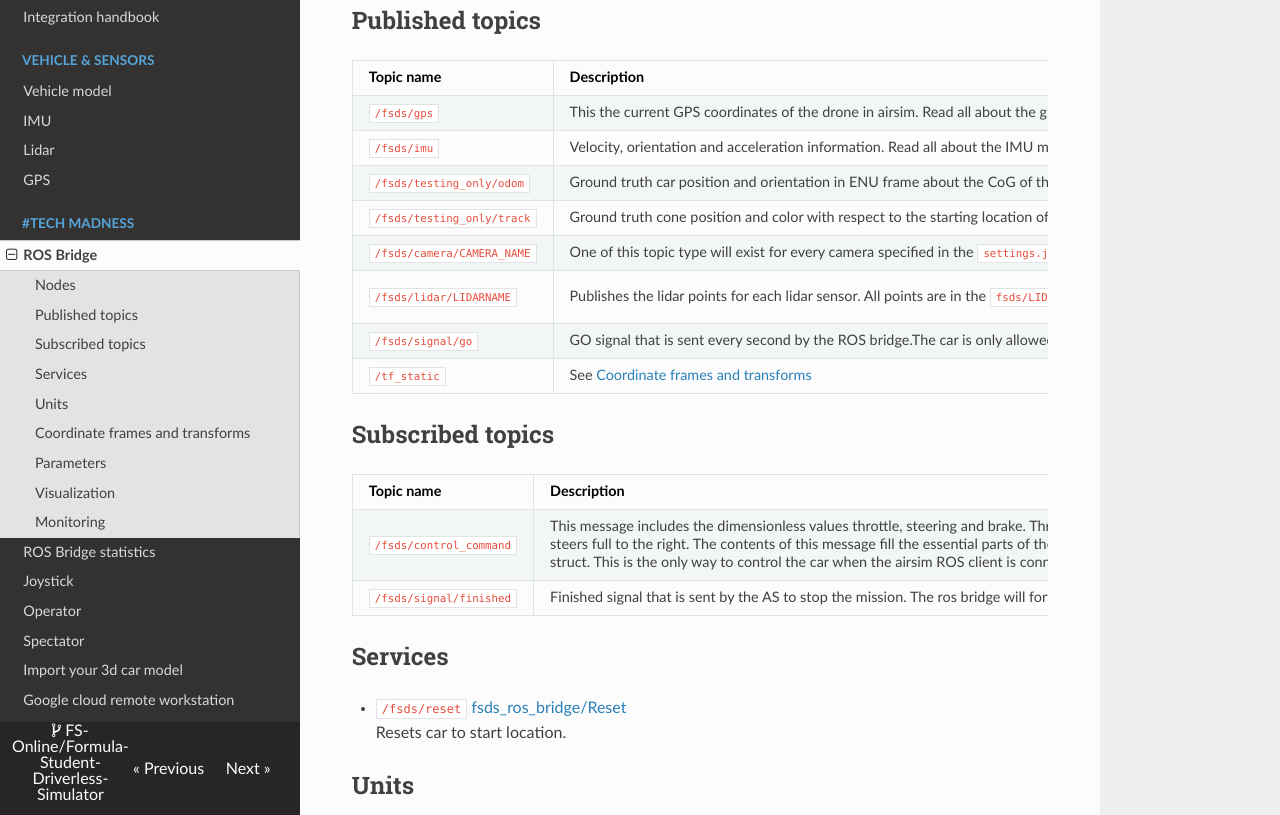
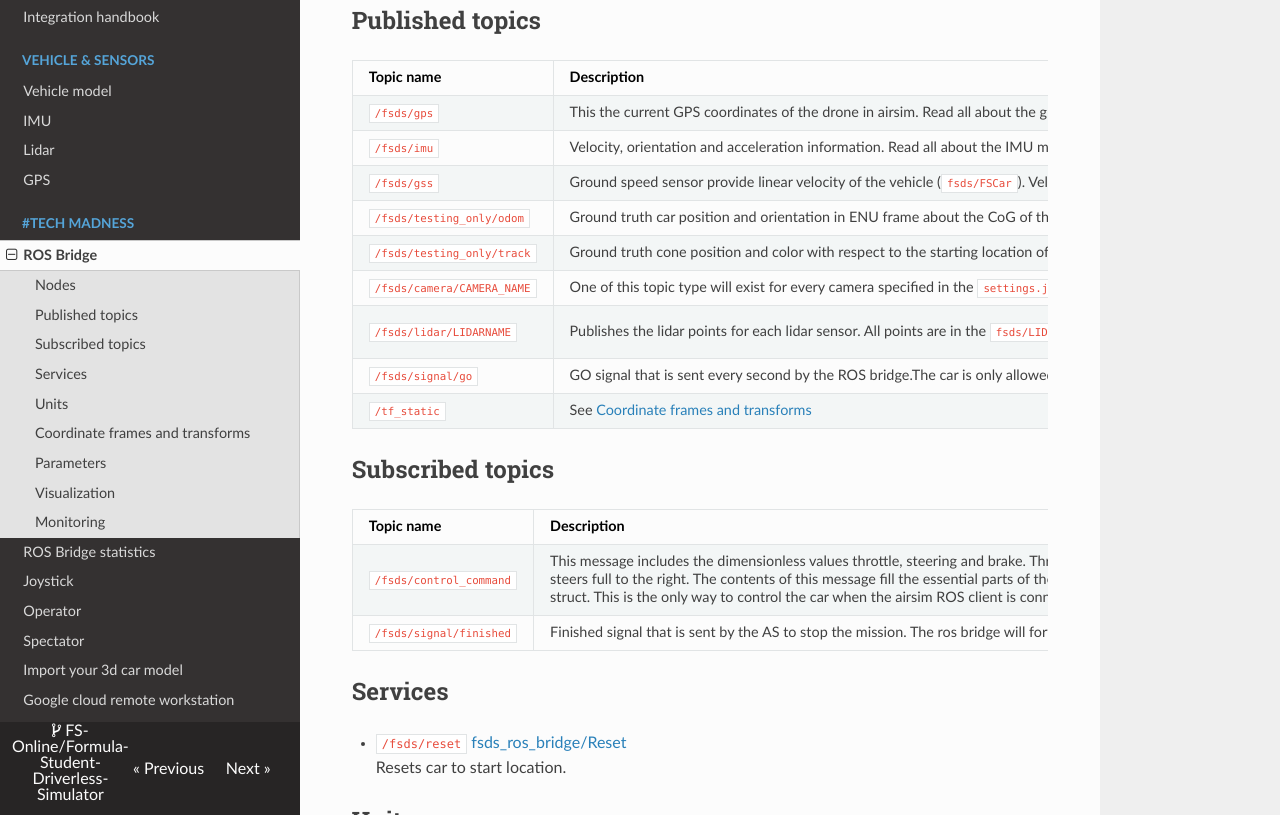
Before and after one commit to FS-Driverless/Formula-Student-Driverless-Simulator, an MkDocs documentation site: the page built from docs/ros-bridge.md, in a window 1280 px wide and 900 px high, scrolled down 839 px, cut to the strip 85-900 px from the top of the window. Built offline with MkDocs 1.6.1, drawn with Linux system fonts in a browser that asks for light colours; nearby versions of some CDN libraries; comment, search, counter and statistics services are not loaded.

Commit message:
Add gss docs

```diff
--- a/docs/ros-bridge.md
+++ b/docs/ros-bridge.md
@@ -22,6 +22,7 @@ The fsds_ros_bridge.launch launches the following nodes:
 |---|---|---|---|
 | `/fsds/gps` | This the current GPS coordinates of the drone in airsim. Read all about the gps simulation model [here](gps.md). Data is in the `fsds/FSCar` frame. | [sensor_msgs/NavSatFix](https://docs.ros.org/api/sensor_msgs/html/msg/NavSatFix.html) | 10 |
 | `/fsds/imu` | Velocity, orientation and acceleration information. Read all about the IMU model [here](imu.md). Data is in the `fsds/FSCar` (enu) frame. | [sensor_msgs/Imu](http://docs.ros.org/melodic/api/sensor_msgs/html/msg/Imu.html)  | 250 |
+| `/fsds/gss` | Ground speed sensor provide linear velocity of the vehicle (`fsds/FSCar`). Velocity is m/s. | [geometry_msgs/TwistStamped](https://docs.ros.org/api/nav_msgs/html/msg/Odometry.html)  | 100 |
 | `/fsds/testing_only/odom` | Ground truth car position and orientation in ENU frame about the CoG of the car (`fsds/FSCar`).  The units are `m` for distance. The orientation are expressed in terms of quaternions. The message is in the `fsds/map` frame. This is a frame that is not (yet) used anywhere else and is just here so you can easely reference it if needed. *THIS WILL NOT BE STREAMED DURING COMPETITION.* | [nav_msgs/Odometry](https://docs.ros.org/api/nav_msgs/html/msg/Odometry.html)  | 250 |
 | `/fsds/testing_only/track` | Ground truth cone position and color with respect to the starting location of the car in ENU. Currently this only publishes the *initial position* of cones that are part of the track spline. Any cones placed manually in the world are not published here. Additionally, the track is published once and the message is latched (meaning it is always available for a newly created subscriber). *THIS WILL NOT BE STREAMED DURING COMPETITION.* | [fs_msgs/Track](https://github.com/FS-Online/fs_msgs/blob/master/msg/Track.msg)  | Latched |
 | `/fsds/camera/CAMERA_NAME` | One of this topic type will exist for every camera specified in the `settings.json` file. On this topic, camera frames are published. The format will be bgra8. `CAMERA_NAME` will be replaced by the corresponding in the `Cameras` object in the `settings.json` file. `IMAGE_TYPE` is determand by the `SensorType` field. When choosing 0, it will be 'Scene'. | [sensor_msgs/Image](https://docs.ros.org/api/sensor_msgs/html/msg/Image.html)  | ~18 |
```
